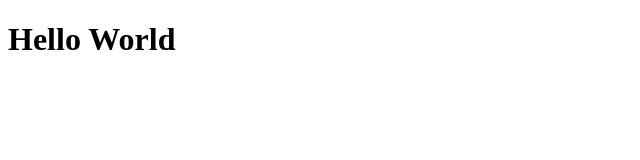
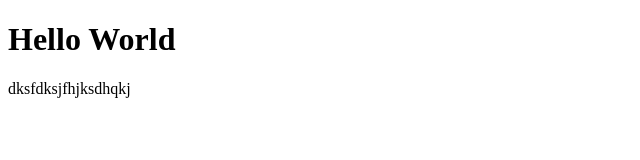
Before and after one commit to Tailog/git-tuto, a plain HTML site: page pages/profile.html in a window 1280 px wide. Shown: the whole page, without its empty margins (0-640 px from the left). Drawn offline with Linux system fonts and the light colour scheme.

Commit message:
Hello World
kjhqfkjhdsqjfhjdsqh djfqhkjdsqhfjkq fjdqskhfkjhqds qfdsqf fdsqfqssqfsqf

```diff
--- a/pages/profile.html
+++ b/pages/profile.html
@@ -8,5 +8,6 @@
 </head>
 <body>
   <h1>Hello World</h1>
+  <p>dksfdksjfhjksdhqkj</p>
 </body>
 </html>
```
